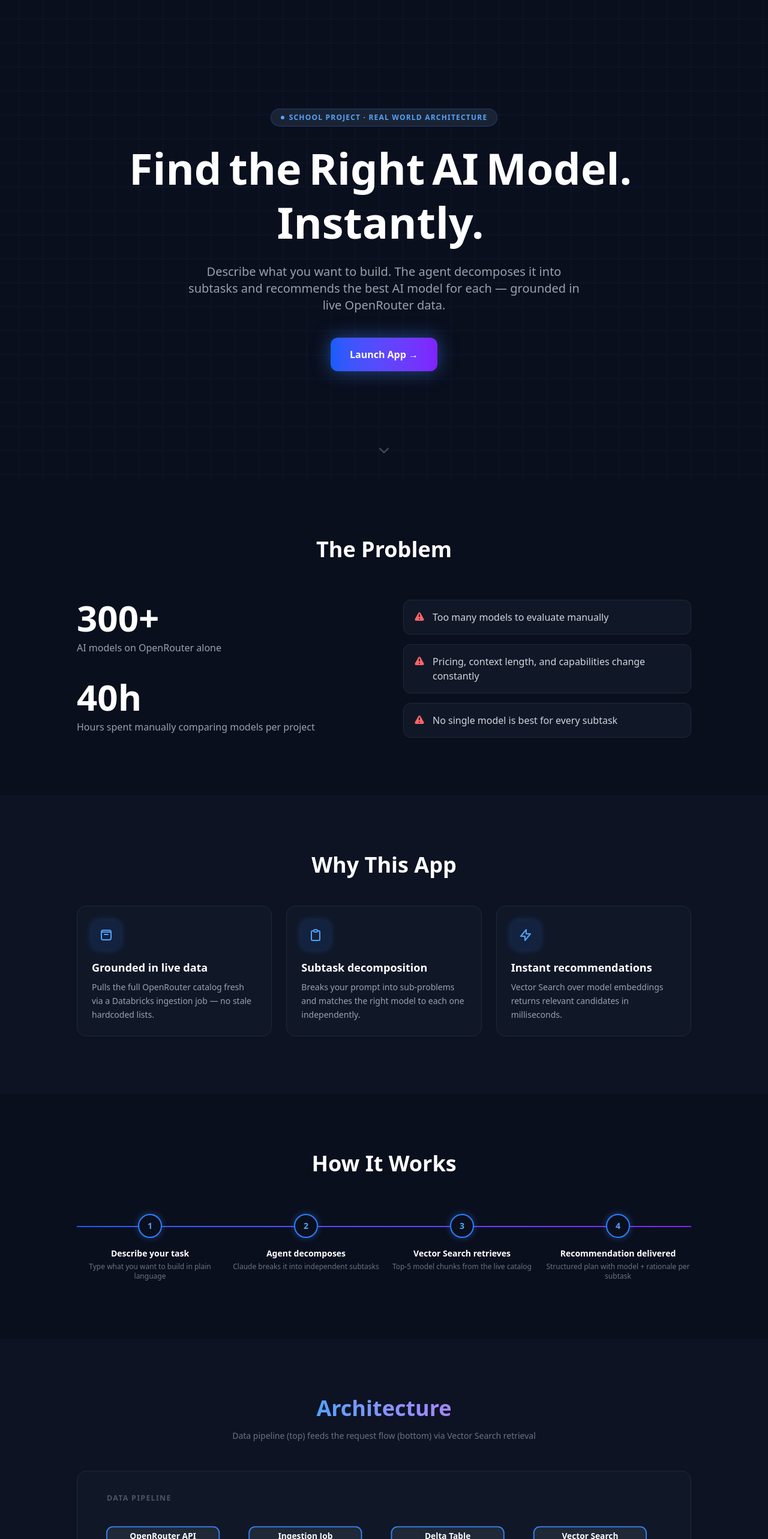
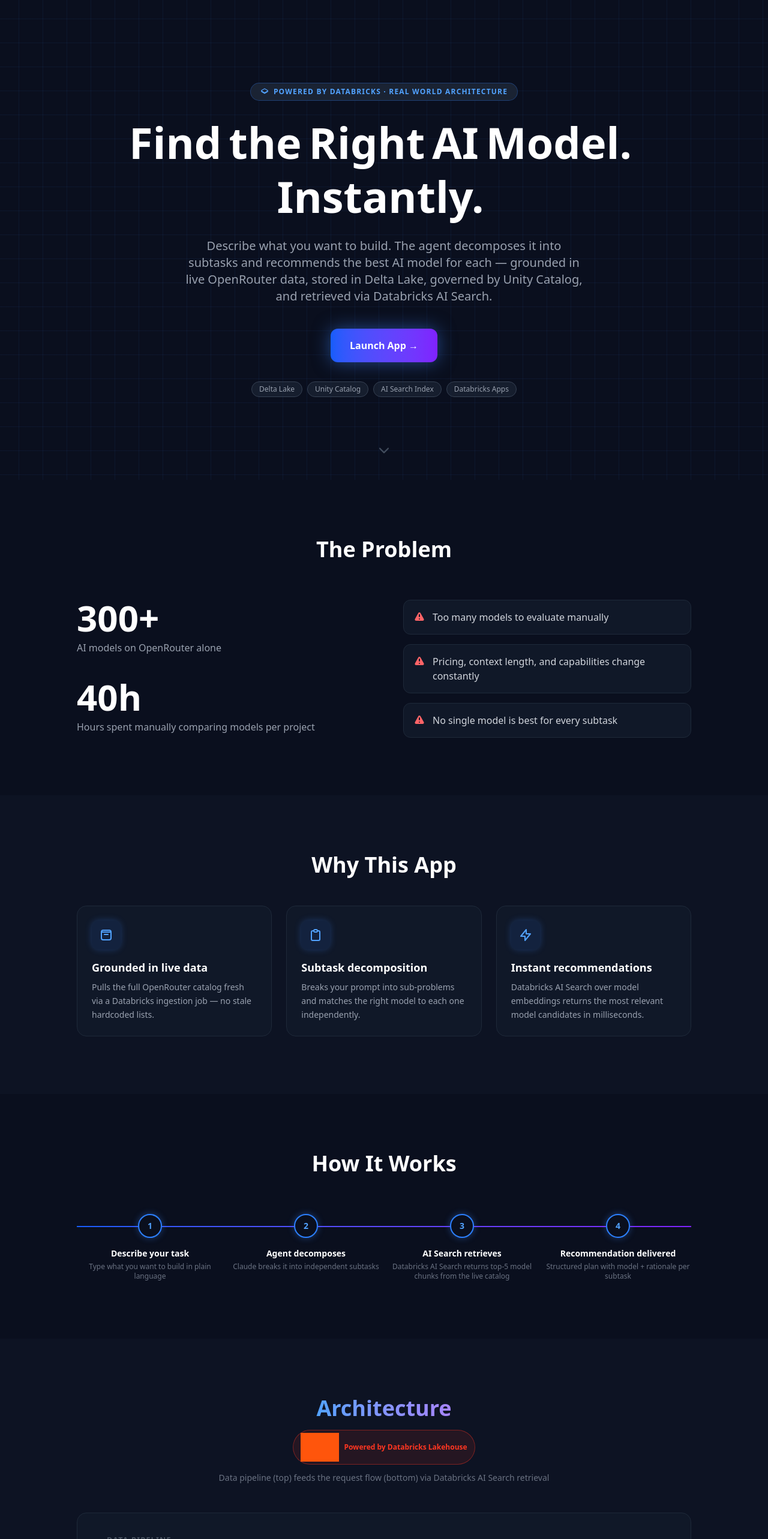
Before and after one commit to davidcuellard/ai-model-recommendation-agent-databricks, a React (Vite) app in the folder frontend/: page / in a window 1280 px wide. Shown: the top 2566 px of the page at 60% size. Built offline with nearby package versions, Linux system fonts and the light colour scheme; grey boxes are pictures that could not be loaded.

Commit message:
fix: remove duplicate vi.mock declarations in landing test

```diff
--- a/frontend/src/components/landing/HeroSection.tsx
+++ b/frontend/src/components/landing/HeroSection.tsx
@@ -26,8 +26,11 @@
           transition={{ duration: 0.5 }}
           className="mb-6 inline-flex items-center gap-2 rounded-full border border-blue-500/30 bg-gray-800/80 px-4 py-1.5 text-xs font-semibold uppercase tracking-widest text-blue-400"
         >
-          <span className="h-1.5 w-1.5 rounded-full bg-blue-400" />
-          School Project · Real World Architecture
+          {/* Databricks logomark */}
+          <svg className="h-3.5 w-3.5 shrink-0" viewBox="0 0 24 24" fill="currentColor" xmlns="http://www.w3.org/2000/svg">
+            <path d="M12 2L2 7.5V12l10 5.5L22 12V7.5L12 2zm0 2.31L20.08 9 12 13.69 3.92 9 12 4.31zM3.92 13.31L12 18l8.08-4.69V10.5L12 15.19 3.92 10.5v2.81z" />
+          </svg>
+          Powered by Databricks · Real World Architecture
         </motion.div>
 
         {/* Headline */}
@@ -53,7 +56,8 @@
           className="mx-auto mb-10 max-w-2xl text-lg text-gray-400 md:text-xl"
         >
           Describe what you want to build. The agent decomposes it into subtasks and
-          recommends the best AI model for each — grounded in live OpenRouter data.
+          recommends the best AI model for each — grounded in live OpenRouter data, stored
+          in Delta Lake, governed by Unity Catalog, and retrieved via Databricks AI Search.
         </motion.p>
 
         {/* CTA */}
@@ -71,6 +75,18 @@
               Launch App →
             </motion.button>
           </Link>
+
+          {/* Databricks stack strip */}
+          <div className="mt-8 flex flex-wrap items-center justify-center gap-2">
+            {['Delta Lake', 'Unity Catalog', 'AI Search Index', 'Databricks Apps'].map((label) => (
+              <span
+                key={label}
+                className="rounded-full border border-gray-700 bg-gray-800/60 px-3 py-1 text-xs font-medium text-gray-400"
+              >
+                {label}
+              </span>
+            ))}
+          </div>
         </motion.div>
       </div>
 
--- a/frontend/src/components/landing/HowItWorksSection.tsx
+++ b/frontend/src/components/landing/HowItWorksSection.tsx
@@ -13,8 +13,8 @@
   },
   {
     n: 3,
-    label: 'Vector Search retrieves',
-    detail: 'Top-5 model chunks from the live catalog',
+    label: 'AI Search retrieves',
+    detail: 'Databricks AI Search returns top-5 model chunks from the live catalog',
   },
   {
     n: 4,
--- a/frontend/src/components/landing/SystemDiagram.tsx
+++ b/frontend/src/components/landing/SystemDiagram.tsx
@@ -1,22 +1,23 @@
 import { useRef } from 'react'
 import { motion, useInView } from 'framer-motion'
 
+const DB_RED = '#FF3621'
 const NODE_W = 150
 const NODE_H = 44
 const NODE_RX = 8
 
 const topNodes = [
-  { id: 'openrouter', label: 'OpenRouter API', badge: 'Source', x: 20, y: 55 },
-  { id: 'ingest', label: 'Ingestion Job', badge: 'Databricks', x: 210, y: 55 },
-  { id: 'delta', label: 'Delta Table', badge: 'Unity Catalog', x: 400, y: 55 },
-  { id: 'vs', label: 'Vector Search', badge: 'Databricks', x: 590, y: 55 },
+  { id: 'openrouter', label: 'OpenRouter API', badge: 'Source',        x: 20,  y: 55, stroke: '#3b82f6' },
+  { id: 'ingest',    label: 'Ingestion Job',   badge: 'Databricks',    x: 210, y: 55, stroke: DB_RED },
+  { id: 'delta',     label: 'Delta Table',     badge: 'Unity Catalog', x: 400, y: 55, stroke: DB_RED },
+  { id: 'vs',        label: 'AI Search Index', badge: 'Databricks',    x: 590, y: 55, stroke: DB_RED },
 ]
 
 const bottomNodes = [
-  { id: 'user', label: 'User', badge: 'Browser', x: 20, y: 195 },
-  { id: 'fastapi', label: 'FastAPI Backend', badge: 'Python', x: 210, y: 195 },
-  { id: 'claude', label: 'Claude Haiku', badge: 'OpenRouter', x: 400, y: 195 },
-  { id: 'reco', label: 'Recommendation', badge: 'JSON Plan', x: 590, y: 195 },
+  { id: 'user',    label: 'User',             badge: 'Browser',         x: 20,  y: 195, stroke: '#8b5cf6' },
+  { id: 'fastapi', label: 'FastAPI Backend',  badge: 'Databricks Apps', x: 210, y: 195, stroke: DB_RED },
+  { id: 'claude',  label: 'Claude Haiku',     badge: 'OpenRouter',      x: 400, y: 195, stroke: '#8b5cf6' },
+  { id: 'reco',    label: 'Recommendation',   badge: 'JSON Plan',       x: 590, y: 195, stroke: '#8b5cf6' },
 ]
 
 // Horizontal arrows: [x1, y1, x2, y2]
@@ -40,14 +41,13 @@
 }
 
 interface NodeGroupProps {
-  node: { id: string; label: string; badge: string; x: number; y: number }
-  stroke: string
+  node: { id: string; label: string; badge: string; x: number; y: number; stroke: string }
   delay: number
   inView: boolean
   direction: 'up' | 'down'
 }
 
-function NodeGroup({ node, stroke, delay, inView, direction }: NodeGroupProps) {
+function NodeGroup({ node, delay, inView, direction }: NodeGroupProps) {
   return (
     <motion.g
       initial={{ opacity: 0, y: direction === 'up' ? -12 : 12 }}
@@ -61,7 +61,7 @@
         height={NODE_H}
         rx={NODE_RX}
         fill="#1f2937"
-        stroke={stroke}
+        stroke={node.stroke}
         strokeWidth={1.5}
       />
       <text
@@ -79,7 +79,8 @@
         y={node.y + 32}
         textAnchor="middle"
         fontSize={9}
-        fill="#6b7280"
+        fill={node.stroke === DB_RED ? '#FF3621' : '#6b7280'}
+        fontWeight={node.stroke === DB_RED ? 600 : 400}
       >
         {node.badge}
       </text>
@@ -94,6 +95,7 @@
   return (
     <section className="bg-gray-900/50 px-6 py-24">
       <div className="mx-auto max-w-5xl">
+        {/* Heading */}
         <motion.h2
           initial={{ opacity: 0, y: 20 }}
           whileInView={{ opacity: 1, y: 0 }}
@@ -105,6 +107,27 @@
             Architecture
           </span>
         </motion.h2>
+
+        {/* Databricks badge */}
+        <motion.div
+          initial={{ opacity: 0 }}
+          whileInView={{ opacity: 1 }}
+          viewport={{ once: true }}
+          transition={{ duration: 0.5, delay: 0.15 }}
+          className="mb-3 flex items-center justify-center gap-2"
+        >
+          <span className="inline-flex items-center gap-2 rounded-full border border-[#FF3621]/40 bg-[#FF3621]/10 px-3 py-1 text-xs font-semibold text-[#FF3621]">
+            <img
+              src="https://www.agiledataengine.com/hs-fs/hubfs/databricks-white%5B18%5D.png?width=600&height=270&name=databricks-white%5B18%5D.png"
+              alt="Databricks"
+              className="h-12 w-auto"
+              style={{ filter: 'brightness(0) saturate(100%) invert(36%) sepia(97%) saturate(2000%) hue-rotate(355deg) brightness(100%)' }}
+            />
+            Powered by Databricks Lakehouse
+          </span>
+        </motion.div>
+
+        {/* Subtitle */}
         <motion.p
           initial={{ opacity: 0 }}
           whileInView={{ opacity: 1 }}
@@ -112,20 +135,21 @@
           transition={{ duration: 0.5, delay: 0.2 }}
           className="mb-12 text-center text-sm text-gray-500"
         >
-          Data pipeline (top) feeds the request flow (bottom) via Vector Search retrieval
+          Data pipeline (top) feeds the request flow (bottom) via Databricks AI Search retrieval
         </motion.p>
 
         <div className="overflow-x-auto rounded-2xl border border-gray-800 bg-gray-900 p-6">
           <svg
             ref={ref}
-            viewBox="0 0 780 300"
+            viewBox="0 0 780 310"
             className="w-full min-w-[600px]"
             xmlns="http://www.w3.org/2000/svg"
           >
             <defs>
-              <ArrowMarker id="arrow-blue" color="#3b82f6" />
+              <ArrowMarker id="arrow-blue"   color="#3b82f6" />
               <ArrowMarker id="arrow-violet" color="#8b5cf6" />
               <ArrowMarker id="arrow-indigo" color="#6366f1" />
+              <ArrowMarker id="arrow-db"     color={DB_RED} />
             </defs>
 
             {/* Row labels */}
@@ -136,12 +160,61 @@
               REQUEST FLOW
             </text>
 
+            {/* Databricks grouping rect — top row (Ingestion → Delta → AI Search) */}
+            <motion.rect
+              x={200}
+              y={42}
+              width={552}
+              height={70}
+              rx={12}
+              fill={DB_RED}
+              fillOpacity={0.04}
+              stroke={DB_RED}
+              strokeWidth={1}
+              strokeOpacity={0.25}
+              strokeDasharray="4 3"
+              initial={{ opacity: 0 }}
+              animate={inView ? { opacity: 1 } : {}}
+              transition={{ duration: 0.5, delay: 0.1 }}
+            />
+            <motion.text
+              x={476}
+              y={36}
+              textAnchor="middle"
+              fontSize={8}
+              fill={DB_RED}
+              fontWeight={700}
+              letterSpacing={1.5}
+              initial={{ opacity: 0 }}
+              animate={inView ? { opacity: 1 } : {}}
+              transition={{ duration: 0.5, delay: 0.2 }}
+            >
+              DATABRICKS LAKEHOUSE
+            </motion.text>
+
+            {/* Databricks grouping rect — FastAPI (Databricks Apps) */}
+            <motion.rect
+              x={200}
+              y={182}
+              width={160}
+              height={70}
+              rx={12}
+              fill={DB_RED}
+              fillOpacity={0.04}
+              stroke={DB_RED}
+              strokeWidth={1}
+              strokeOpacity={0.25}
+              strokeDasharray="4 3"
+              initial={{ opacity: 0 }}
+              animate={inView ? { opacity: 1 } : {}}
+              transition={{ duration: 0.5, delay: 0.6 }}
+            />
+
             {/* Top row nodes */}
             {topNodes.map((node, i) => (
               <NodeGroup
                 key={node.id}
                 node={node}
-                stroke="#3b82f6"
                 delay={i * 0.12}
                 inView={inView}
                 direction="up"
@@ -153,7 +226,6 @@
               <NodeGroup
                 key={node.id}
                 node={node}
-                stroke="#8b5cf6"
                 delay={0.6 + i * 0.12}
                 inView={inView}
                 direction="down"
@@ -165,11 +237,11 @@
               <motion.path
                 key={`ta-${i}`}
                 d={`M${x1},${y1} L${x2},${y2}`}
-                stroke="#3b82f6"
+                stroke={i === 0 ? '#3b82f6' : DB_RED}
                 strokeWidth={1.5}
                 strokeDasharray="5 3"
                 fill="none"
-                markerEnd="url(#arrow-blue)"
+                markerEnd={i === 0 ? 'url(#arrow-blue)' : 'url(#arrow-db)'}
                 initial={{ pathLength: 0, opacity: 0 }}
                 animate={inView ? { pathLength: 1, opacity: 1 } : {}}
                 transition={{ duration: 0.3, delay: 0.25 + i * 0.15 }}
@@ -181,29 +253,39 @@
               <motion.path
                 key={`ba-${i}`}
                 d={`M${x1},${y1} L${x2},${y2}`}
-                stroke="#8b5cf6"
+                stroke={i === 0 ? DB_RED : '#8b5cf6'}
                 strokeWidth={1.5}
                 strokeDasharray="5 3"
                 fill="none"
-                markerEnd="url(#arrow-violet)"
+                markerEnd={i === 0 ? 'url(#arrow-db)' : 'url(#arrow-violet)'}
                 initial={{ pathLength: 0, opacity: 0 }}
                 animate={inView ? { pathLength: 1, opacity: 1 } : {}}
                 transition={{ duration: 0.3, delay: 0.85 + i * 0.15 }}
               />
             ))}
 
-            {/* Vector Search → FastAPI connector (curved) */}
+            {/* AI Search → FastAPI connector (curved) */}
             <motion.path
               d="M 665 99 C 665 148 285 142 285 195"
-              stroke="#6366f1"
+              stroke={DB_RED}
               strokeWidth={1.5}
               strokeDasharray="5 3"
               fill="none"
-              markerEnd="url(#arrow-indigo)"
+              markerEnd="url(#arrow-db)"
               initial={{ pathLength: 0, opacity: 0 }}
               animate={inView ? { pathLength: 1, opacity: 1 } : {}}
               transition={{ duration: 0.7, delay: 1.3 }}
             />
+
+            {/* Legend */}
+            <g transform="translate(20, 280)">
+              <rect x={0} y={-8} width={8} height={8} rx={1} fill={DB_RED} fillOpacity={0.8} />
+              <text x={12} y={0} fontSize={8} fill="#6b7280">Databricks</text>
+              <rect x={90} y={-8} width={8} height={8} rx={1} fill="#3b82f6" fillOpacity={0.8} />
+              <text x={102} y={0} fontSize={8} fill="#6b7280">External</text>
+              <rect x={170} y={-8} width={8} height={8} rx={1} fill="#8b5cf6" fillOpacity={0.8} />
+              <text x={182} y={0} fontSize={8} fill="#6b7280">App layer</text>
+            </g>
           </svg>
         </div>
       </div>
--- a/frontend/src/components/landing/WhySection.tsx
+++ b/frontend/src/components/landing/WhySection.tsx
@@ -26,7 +26,7 @@
       </svg>
     ),
     title: 'Instant recommendations',
-    body: 'Vector Search over model embeddings returns relevant candidates in milliseconds.',
+    body: 'Databricks AI Search over model embeddings returns the most relevant model candidates in milliseconds.',
   },
 ]
 
```
Also changed, not shown: 1 other file (tests, documents, lock files or other folders).
